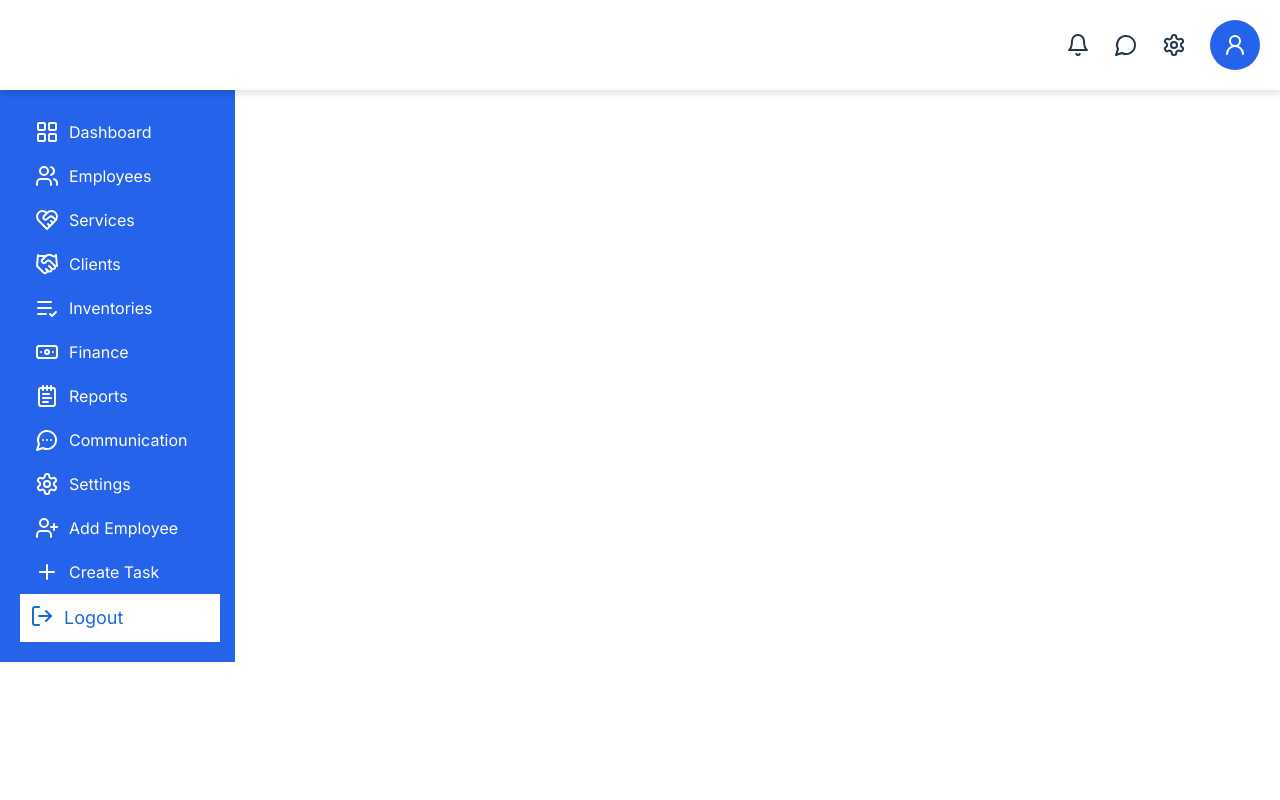
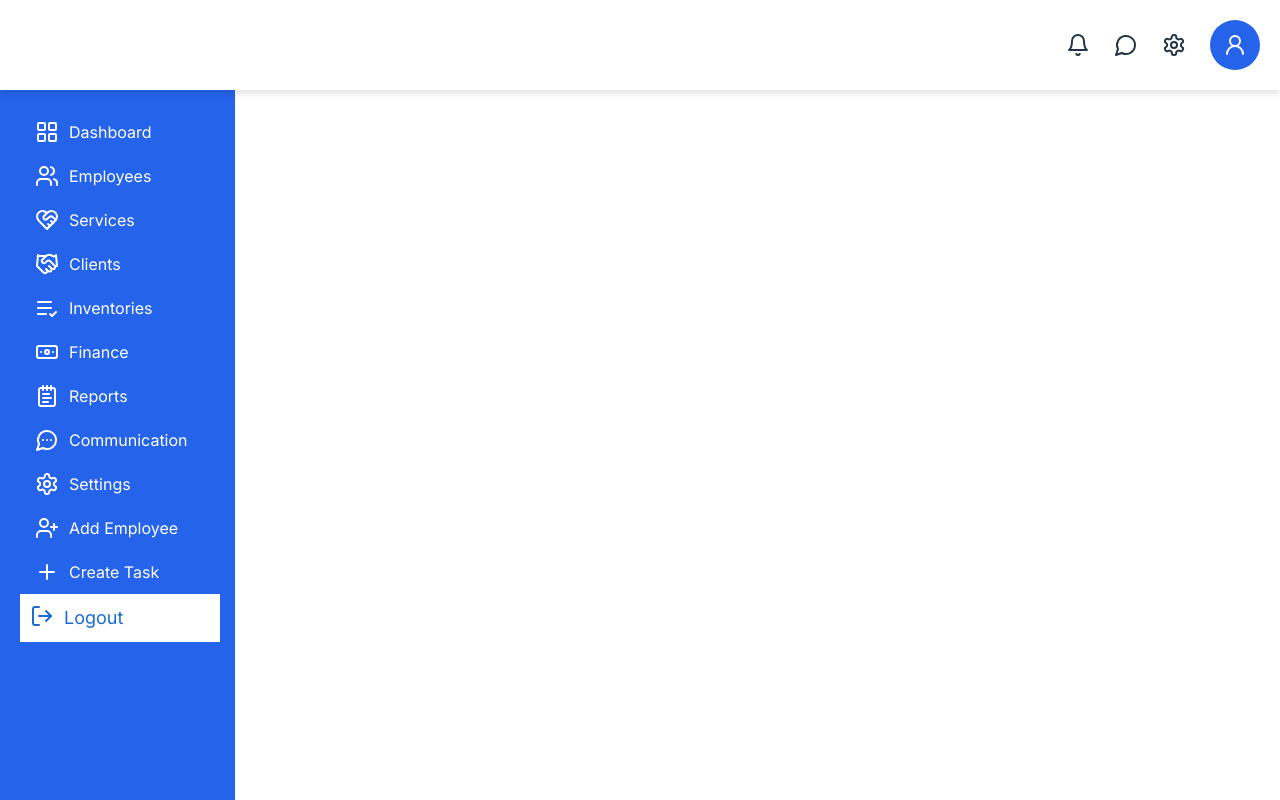
Before and after one commit to Skilltop-Empire1/FE-SERVICE, a React (Vite) app: page /app in a window 1280 px wide. Built offline with nearby package versions, Linux system fonts and the light colour scheme; the HTML template or start-up script is replaced by a standard one.

Commit message:
fixed side nav

```diff
--- a/src/features/navbar/SideNav.module.css
+++ b/src/features/navbar/SideNav.module.css
@@ -3,6 +3,7 @@
   width: 18.34vw;
   padding: 20px;
   height: 100%;
+  position: fixed;
 }
 
 .navList {
--- a/src/pages/login/Login.jsx
+++ b/src/pages/login/Login.jsx
@@ -68,7 +68,6 @@ function Login() {
         </p>
       </div>
     </div>
-    // </div>
   )
 }
 
```
